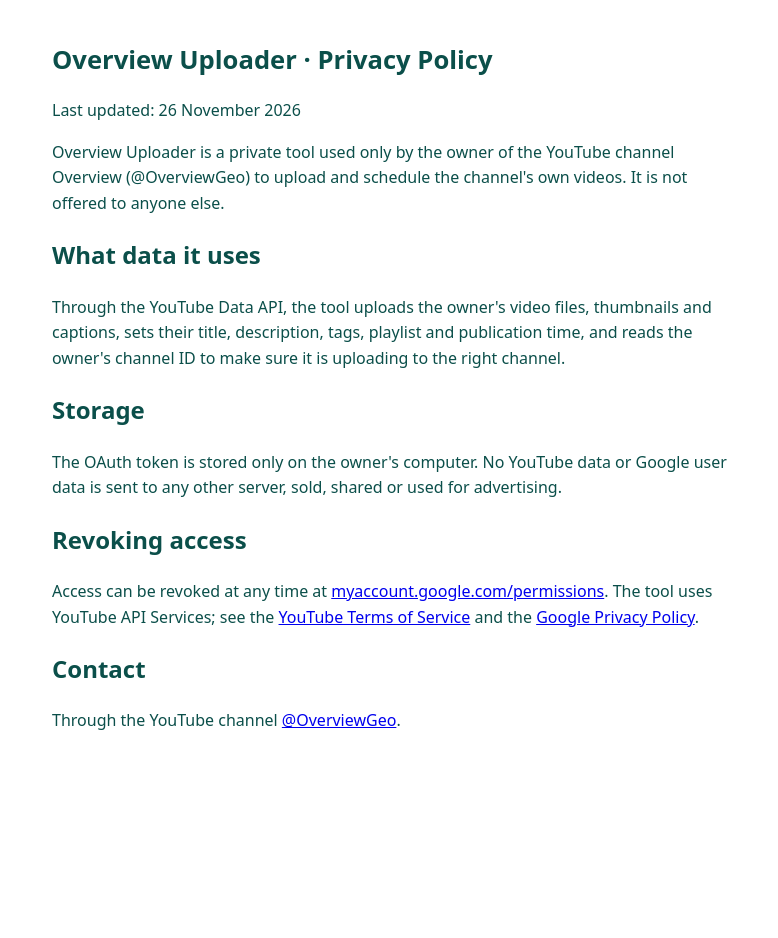
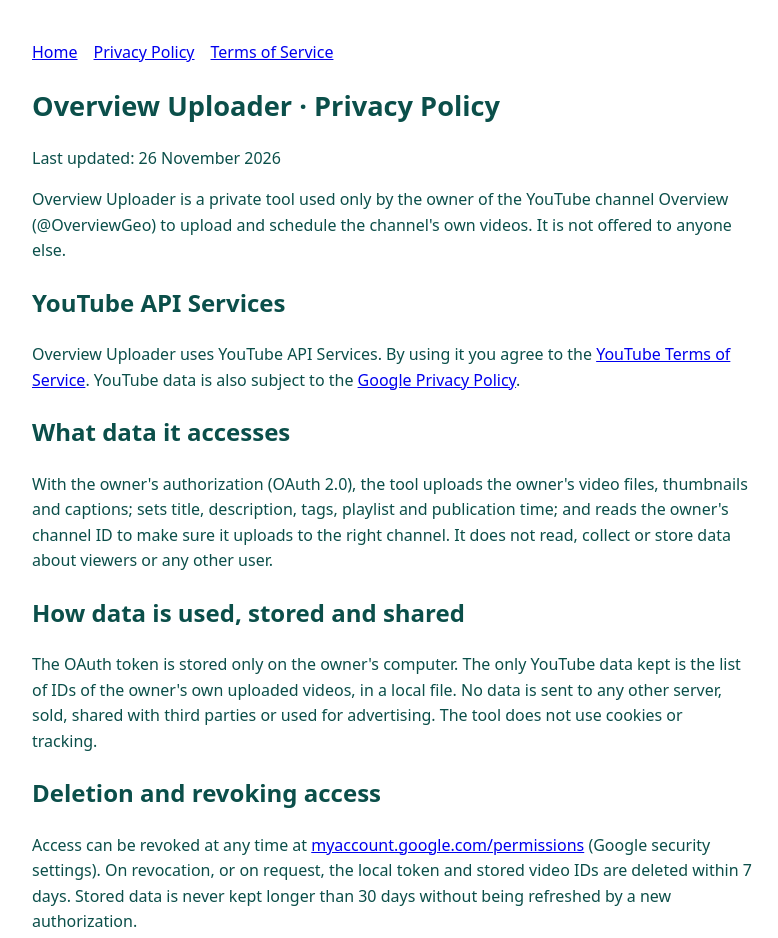
Before and after one commit to tramo91/tramo91.github.io, a plain HTML site: page overview/privacy.html in a window 1280 px wide. Shown: the top 938 px of the page, without its empty margins (248-1026 px from the left). Before the commit the page ends 800 px from the top, so only its background shows below. Drawn offline with Linux system fonts and the light colour scheme.

Commit message:
Update privacy.html

```diff
--- a/overview/privacy.html
+++ b/overview/privacy.html
@@ -1,17 +1,15 @@
-<!doctype html>
-<html lang="en"><head><meta charset="utf-8"><meta name="viewport" content="width=device-width,initial-scale=1">
-<title>Overview Uploader · Privacy Policy</title>
-<style>body{font-family:system-ui,sans-serif;max-width:680px;margin:40px auto;padding:0 16px;line-height:1.6;color:#0B4F4A}h1{font-size:1.6rem}</style>
-</head><body>
+<!doctype html><html lang="en"><head><meta charset="utf-8"><meta name="viewport" content="width=device-width,initial-scale=1"><title>Overview Uploader · Privacy Policy</title><style>body{font-family:system-ui,sans-serif;max-width:720px;margin:40px auto;padding:0 16px;line-height:1.6;color:#0B4F4A;background:#fff}h1{font-size:1.7rem}nav a{margin-right:16px}</style></head><body><nav><a href="index.html">Home</a><a href="privacy.html">Privacy Policy</a><a href="terms.html">Terms of Service</a></nav>
 <h1>Overview Uploader · Privacy Policy</h1>
 <p>Last updated: 26 November 2026</p>
 <p>Overview Uploader is a private tool used only by the owner of the YouTube channel Overview (@OverviewGeo) to upload and schedule the channel's own videos. It is not offered to anyone else.</p>
-<h2>What data it uses</h2>
-<p>Through the YouTube Data API, the tool uploads the owner's video files, thumbnails and captions, sets their title, description, tags, playlist and publication time, and reads the owner's channel ID to make sure it is uploading to the right channel.</p>
-<h2>Storage</h2>
-<p>The OAuth token is stored only on the owner's computer. No YouTube data or Google user data is sent to any other server, sold, shared or used for advertising.</p>
-<h2>Revoking access</h2>
-<p>Access can be revoked at any time at <a href="https://myaccount.google.com/permissions">myaccount.google.com/permissions</a>. The tool uses YouTube API Services; see the <a href="https://www.youtube.com/t/terms">YouTube Terms of Service</a> and the <a href="https://policies.google.com/privacy">Google Privacy Policy</a>.</p>
+<h2>YouTube API Services</h2>
+<p>Overview Uploader uses YouTube API Services. By using it you agree to the <a href="https://www.youtube.com/t/terms">YouTube Terms of Service</a>. YouTube data is also subject to the <a href="https://policies.google.com/privacy">Google Privacy Policy</a>.</p>
+<h2>What data it accesses</h2>
+<p>With the owner's authorization (OAuth 2.0), the tool uploads the owner's video files, thumbnails and captions; sets title, description, tags, playlist and publication time; and reads the owner's channel ID to make sure it uploads to the right channel. It does not read, collect or store data about viewers or any other user.</p>
+<h2>How data is used, stored and shared</h2>
+<p>The OAuth token is stored only on the owner's computer. The only YouTube data kept is the list of IDs of the owner's own uploaded videos, in a local file. No data is sent to any other server, sold, shared with third parties or used for advertising. The tool does not use cookies or tracking.</p>
+<h2>Deletion and revoking access</h2>
+<p>Access can be revoked at any time at <a href="https://myaccount.google.com/permissions">myaccount.google.com/permissions</a> (Google security settings). On revocation, or on request, the local token and stored video IDs are deleted within 7 days. Stored data is never kept longer than 30 days without being refreshed by a new authorization.</p>
 <h2>Contact</h2>
 <p>Through the YouTube channel <a href="https://www.youtube.com/@OverviewGeo">@OverviewGeo</a>.</p>
 </body></html>
```
